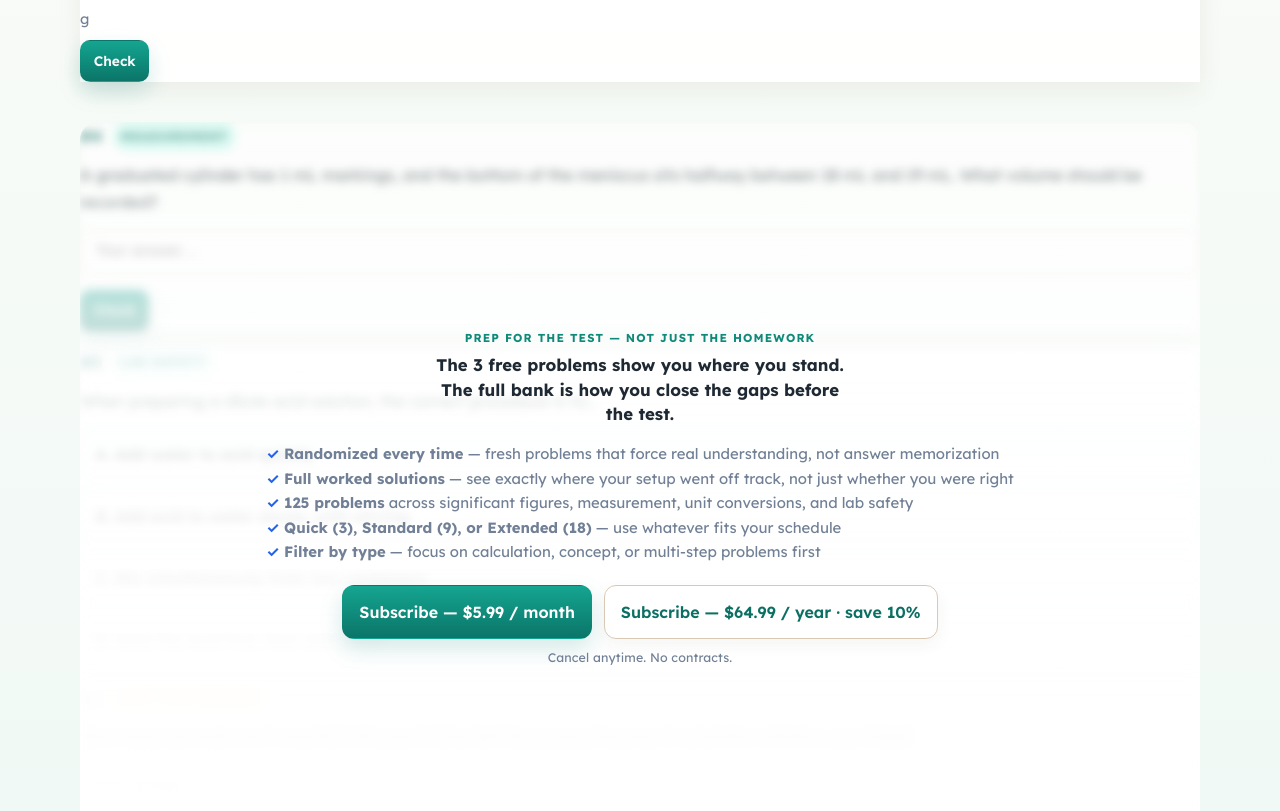
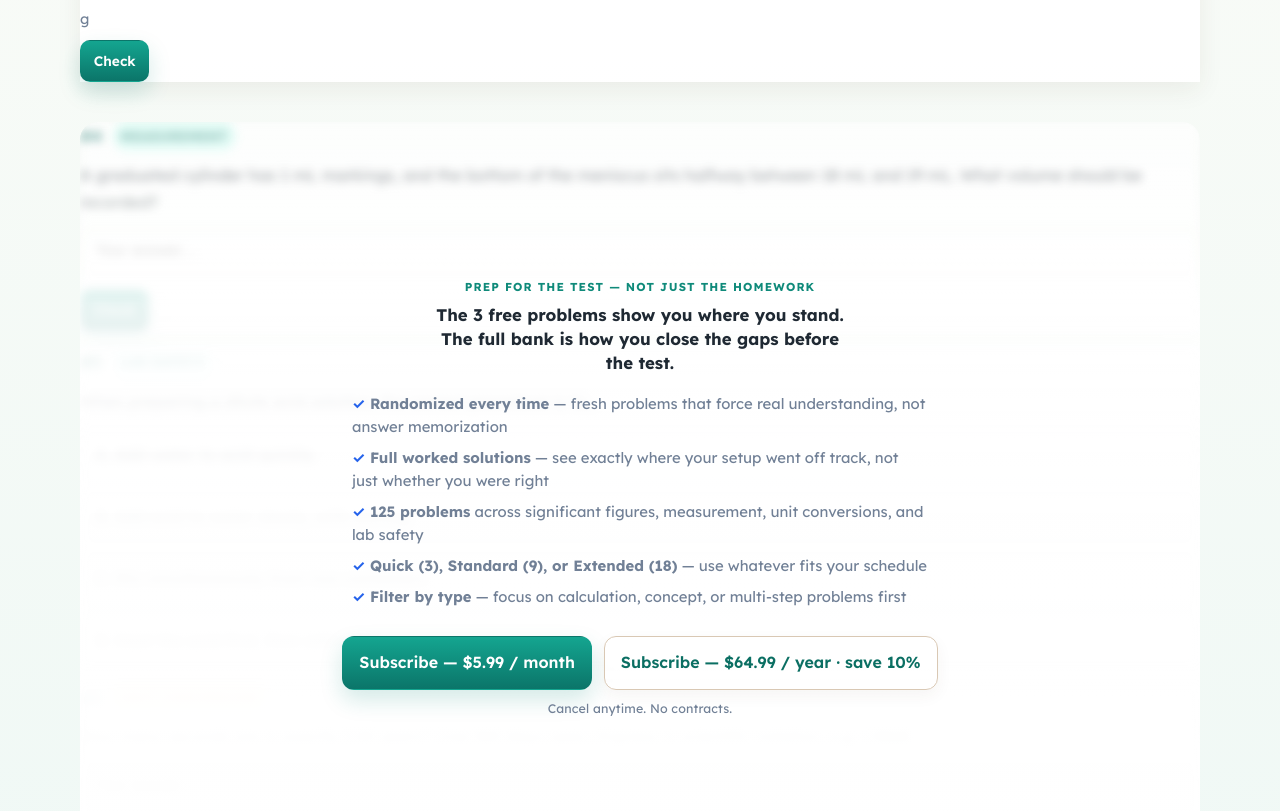
Before and after one commit to 3point3/ChemUnlocked, a website: page 01_practice.html in a window 1280 px wide. Shown: the part 1066-1877 px from the top of the page. Drawn offline with Linux system fonts and the light colour scheme.

Commit message:
blur issues

```diff
--- a/practice-teaser.css
+++ b/practice-teaser.css
@@ -44,7 +44,7 @@
   pointer-events: none;
   -webkit-user-select: none;
   user-select: none;
-  opacity: 0.65;
+  opacity: 0.74;
 }
 
 .premium-preview-blur .problem {
@@ -58,7 +58,12 @@
   flex-direction: column;
   align-items: center;
   justify-content: center;
-  background: linear-gradient(to bottom, rgba(255,255,255,0) 0%, rgba(255,255,255,0.7) 30%, rgba(255,255,255,0.97) 70%);
+  background:
+    linear-gradient(to bottom,
+      rgba(255,255,255,0.26) 0%,
+      rgba(255,255,255,0.86) 24%,
+      rgba(255,255,255,0.965) 52%,
+      rgba(255,255,255,0.99) 100%);
   border-radius: 18px;
   padding: 2rem 1.5rem 2.5rem;
   text-align: center;
@@ -142,6 +147,13 @@
   font-size: 0.93rem;
   color: var(--muted);
   display: inline-block;
+  max-width: 36rem;
+  line-height: 1.58;
+  text-shadow: 0 1px 0 rgba(255, 255, 255, 0.6);
+}
+
+.premium-includes li {
+  margin-bottom: 0.45rem;
 }
 
 .premium-includes li::before {
```
